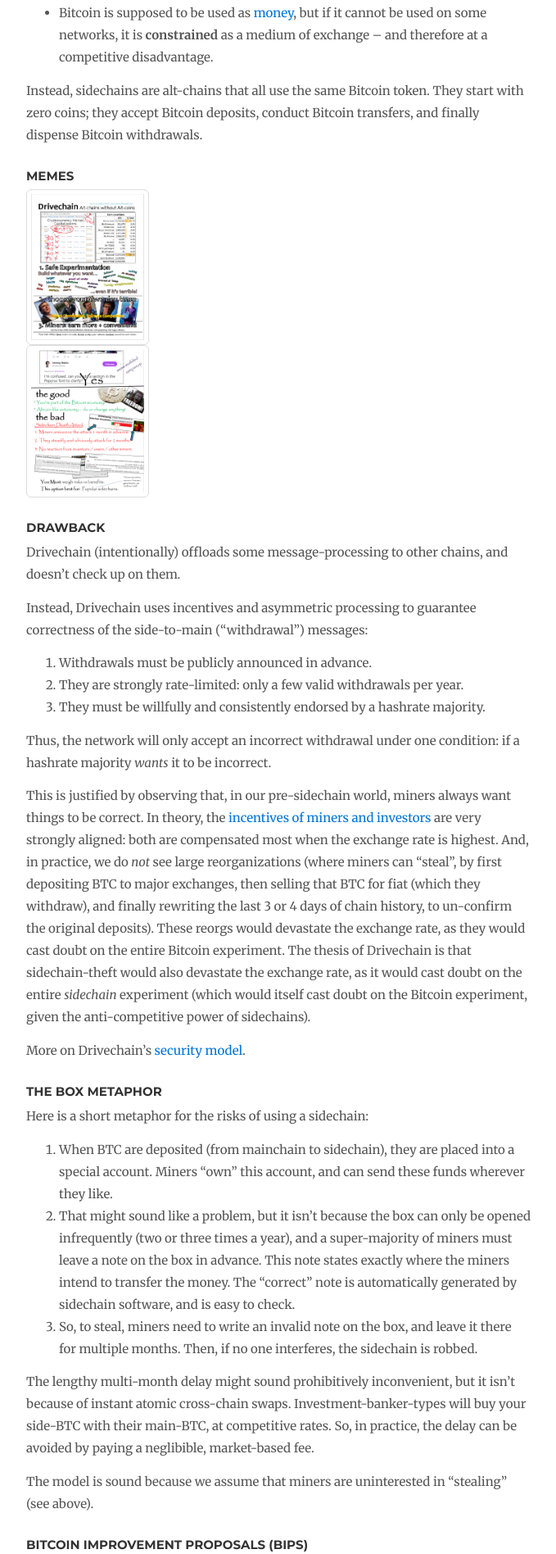
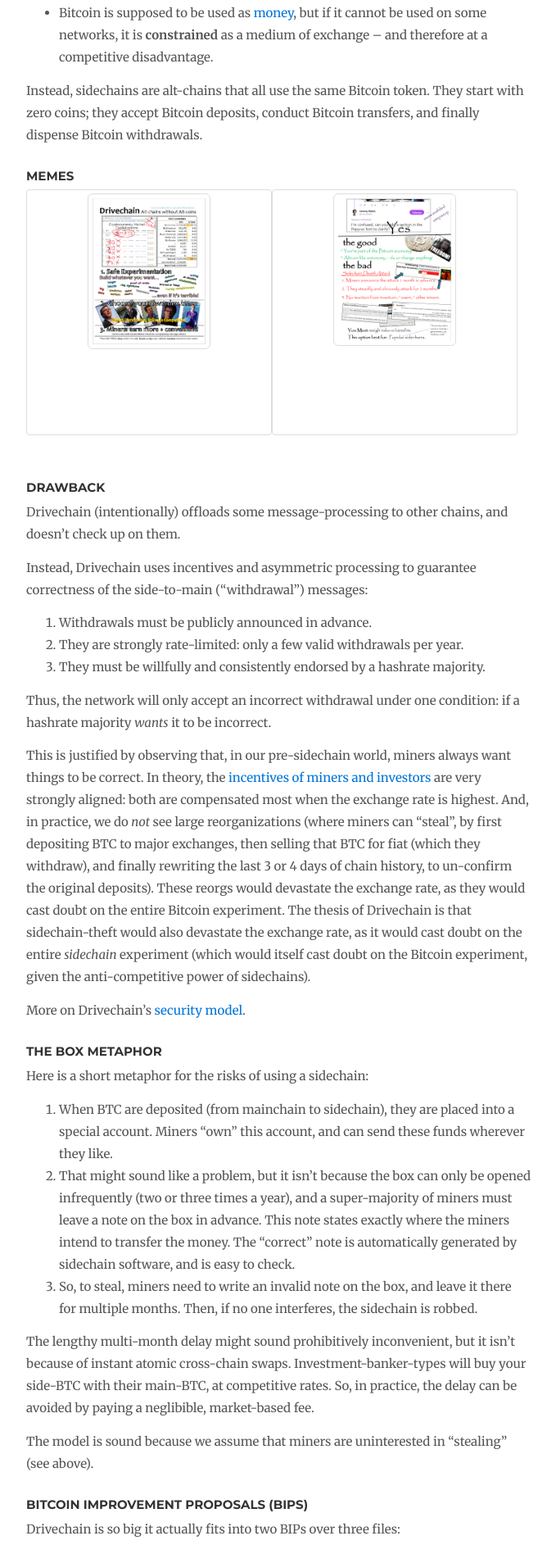
Before and after one commit to drivechain-project/drivechain.info, a Jekyll site: the page built from index.md, in a window 1280 px wide. Shown: the part 548-2444 px from the top of the page at 82% size, without its empty margins (138-817 px from the left). Built offline with Jekyll 4.4.1, drawn with Linux system fonts in a browser that asks for light colours; nearby versions of some CDN libraries; comment, search, counter and statistics services are not loaded.

Commit message:
edit css..

```diff
--- a/css/main.scss
+++ b/css/main.scss
@@ -158,4 +158,15 @@ h3 {
   }
 }
 
+
 @import "custom-scss";
+
+.gallery{
+    display: flex;
+    flex-direction: row;
+}
+
+.thumbnail{
+    flex: 0 0 300px;
+    height: 300px;
+}
--- a/index.md
+++ b/index.md
@@ -35,15 +35,26 @@ Instead, sidechains are alt-chains that all use the same Bitcoin token. They sta
 ### Memes
 
 
-<p>
-	<a href="/media/meme1.png">
-		<img src="/media/meme1.png" alt="Meme1" border="1px solid #ggg" border-radius="4px" padding="5px" width="150px" hover="box-shadow" class="callout">
-	</a>
+<div class="gallery">
 
-	<a href="/media/meme2.png">
-		<img src="/media/meme2.png" alt="Meme2" border="1px solid #ggg" border-radius="4px" padding="5px" width="150px" hover="box-shadow" class="callout">
-	</a>
-</p>
+    <div class="thumbnail">
+
+        <a href="/media/meme1.png">
+			<img src="/media/meme1.png" alt="Meme1" border="1px solid #ggg" border-radius="4px" padding="5px" width="150px" hover="box-shadow" class="callout">
+		</a>
+
+	</div>
+
+	<div class="thumbnail">
+
+        <a href="/media/meme2.png">
+			<img src="/media/meme2.png" alt="Meme2" border="1px solid #ggg" border-radius="4px" padding="5px" width="150px" hover="box-shadow" class="callout">
+		</a>
+
+	</div>
+
+</div>
+
 
 
 ### Drawback
@@ -108,9 +119,9 @@ Make a deposit (from mainchain to sidechain, these happen instantly):
 
 Make a withdrawal (from sidechain to mainchain, these are very slow):
 
-
-<img src="/media/shot-4.png" border="1px solid #ggg" border-radius="4px" padding="5px" width="150px" hover="box-shadow">
-
+<a href="/media/shot-4.png">
+	<img src="/media/shot-4.png" border="1px solid #ggg" border-radius="4px" padding="5px" width="150px" hover="box-shadow">
+</a>
 
 Time passes. Eventually the withdrawal is confirmed:
 
```
